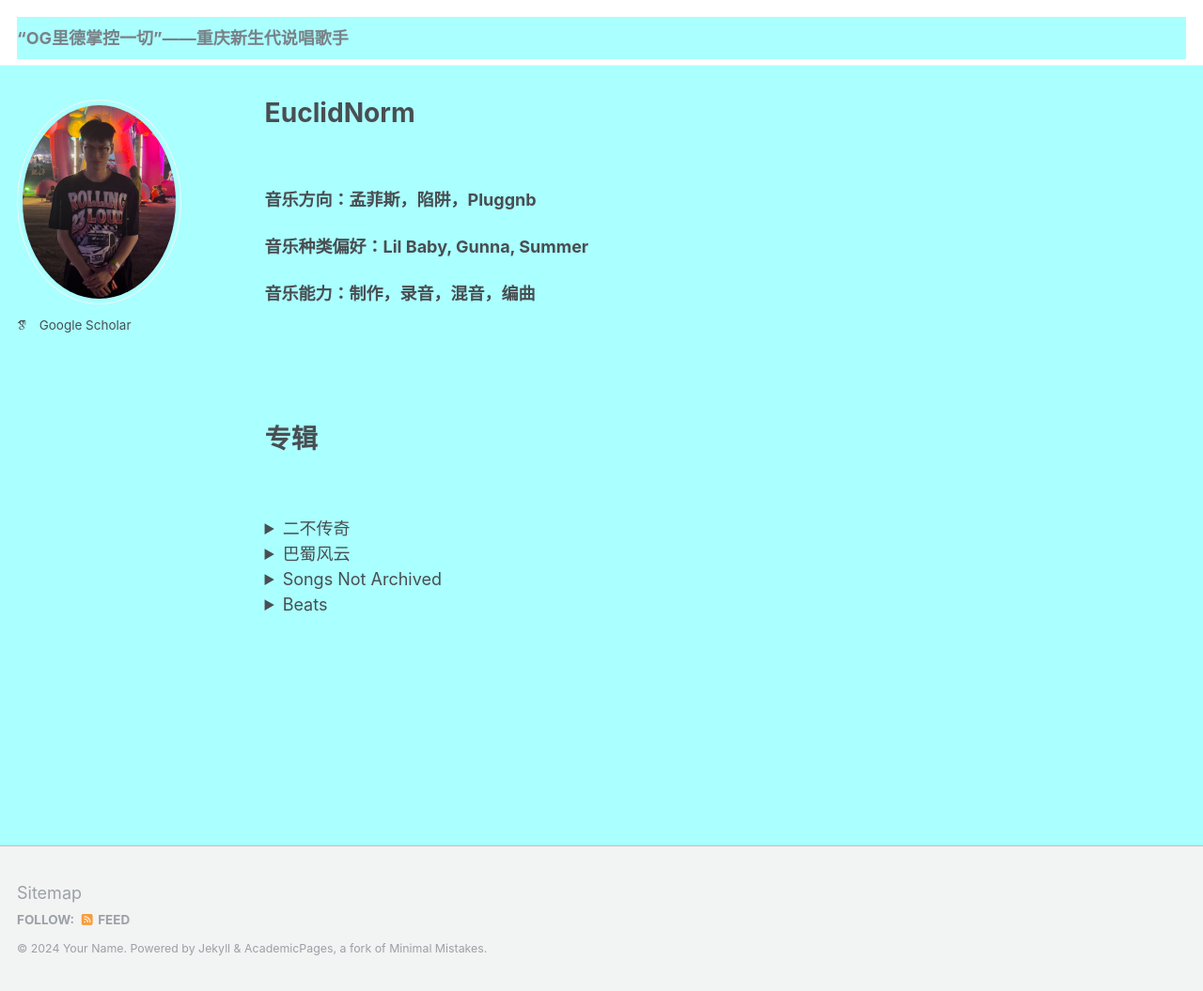
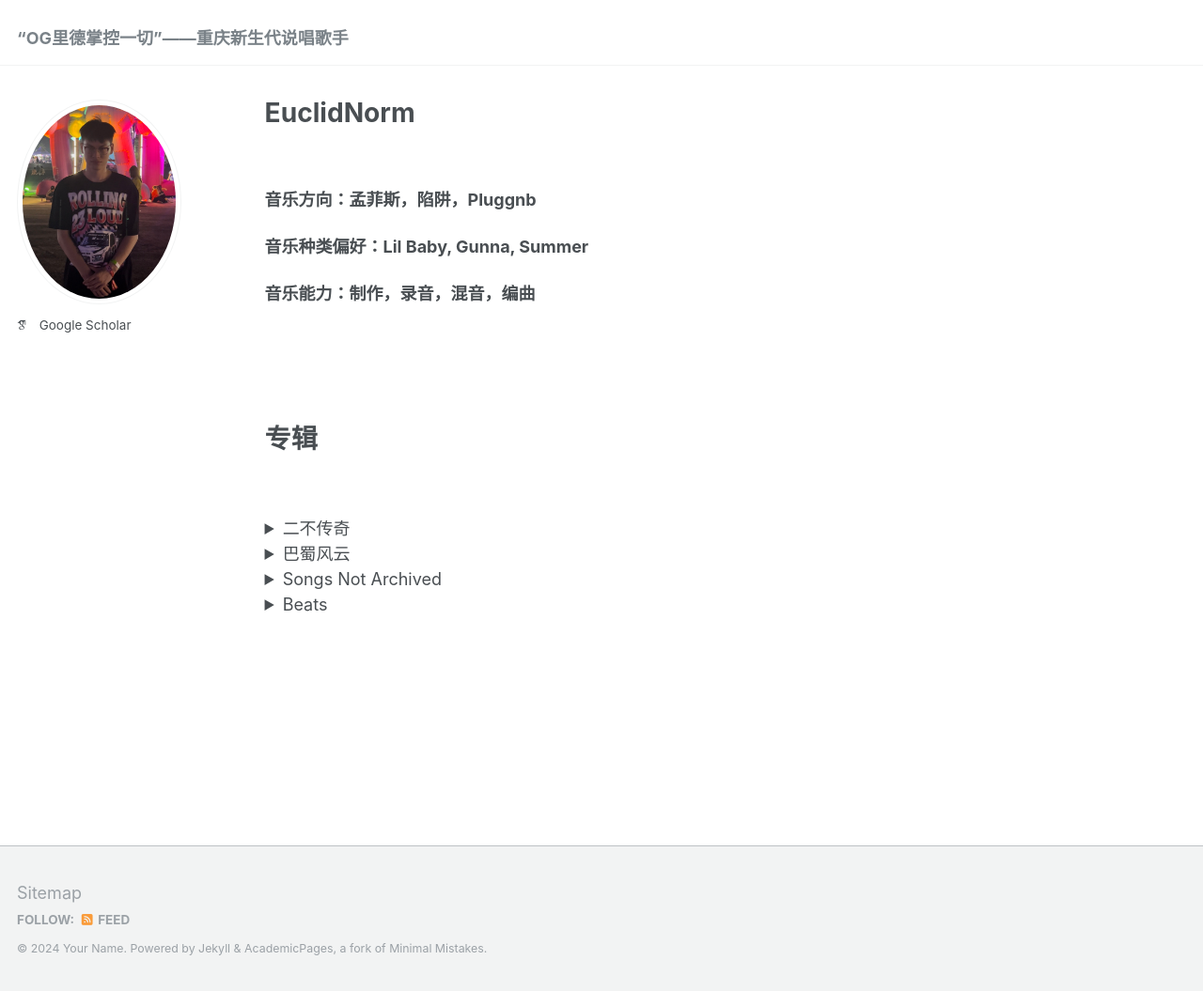
Before and after one commit to BSITA-CQ/BSITA-CQ.github.io, a Jekyll site: the page built from _pages/about.md, in a window 1280 px wide and 1055 px high. Shown: the whole window at 94% size. Built offline with Jekyll 4.4.1, drawn with Linux system fonts in a browser that asks for light colours; some web fonts are replaced.

Commit message:
Update _variables.scss

```diff
--- a/_sass/_variables.scss
+++ b/_sass/_variables.scss
@@ -6,7 +6,7 @@
    Typography
    ========================================================================== */
 
-$doc-font-size              : 18;
+$doc-font-size              : 16;
 
 /* paragraph indention */
 $paragraph-indent           : false; // true, false (default)
@@ -62,7 +62,7 @@ $light-gray                 : mix(#fff, $gray, 50%);
 $lighter-gray               : mix(#fff, $gray, 90%);
 
 $body-color                 : #fff;
-$background-color           : #aff;
+$background-color           : #fff;
 $code-background-color      : #fafafa;
 $code-background-color-dark : $light-gray;
 $text-color                 : $dark-gray;
```
